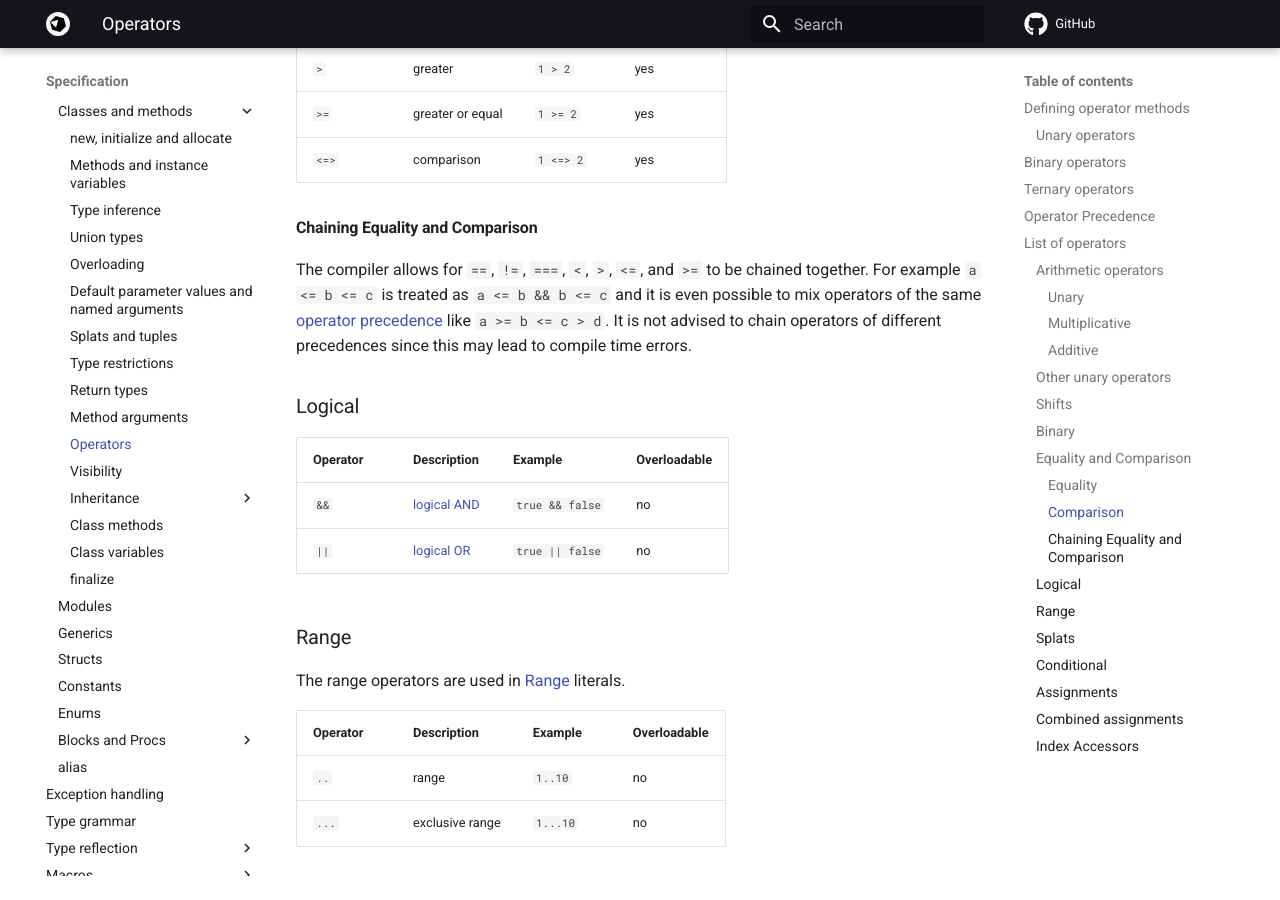
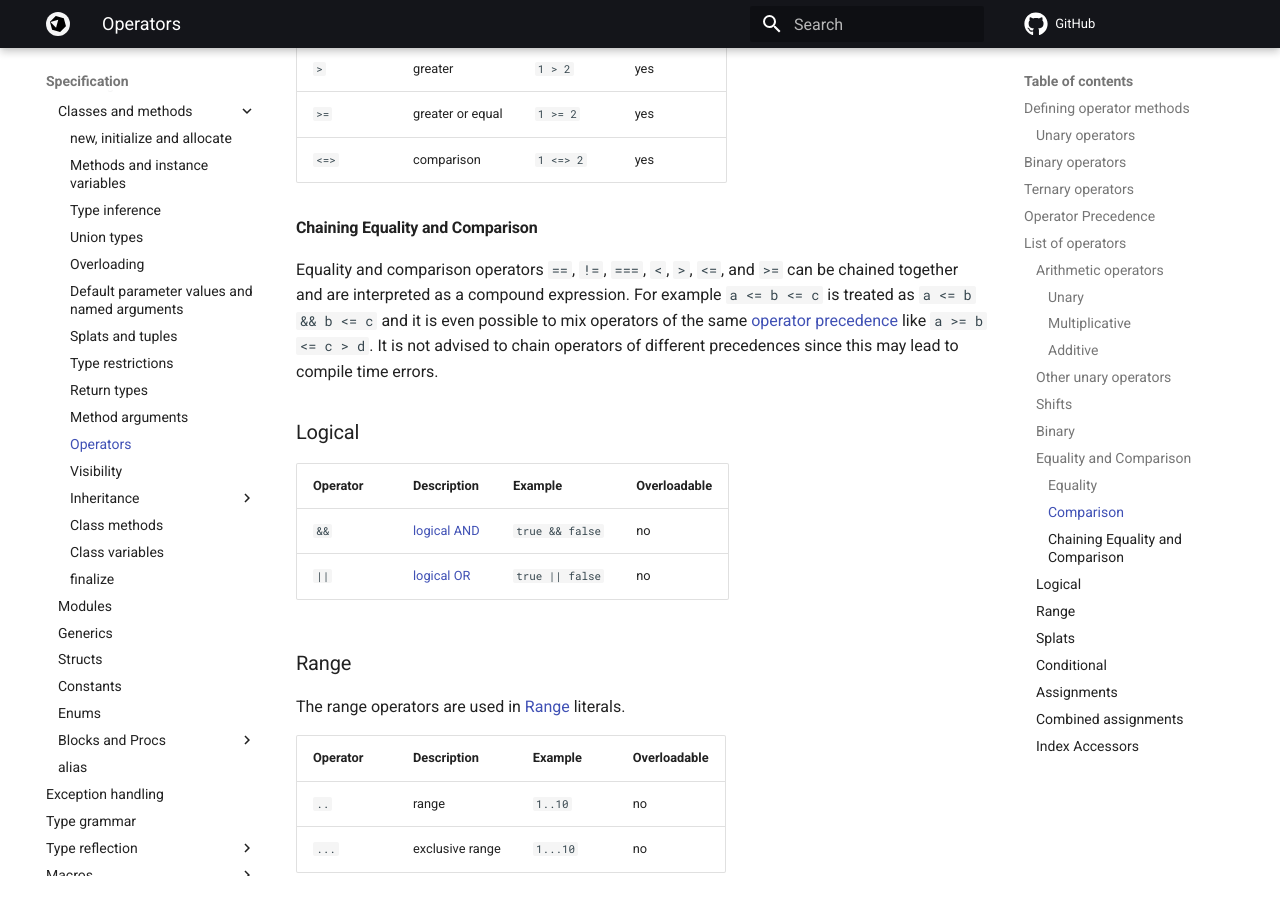
Before and after one commit to crystal-lang/crystal-book, an MkDocs documentation site: the page built from docs/syntax_and_semantics/operators.md, in a window 1280 px wide and 900 px high, scrolled down 6076 px. Built offline with MkDocs 1.6.1 and Material for MkDocs 9.7.7, drawn with Linux system fonts in a browser that asks for light colours; nearby versions of some CDN libraries; library files that are not in the unit come from our copies; comment, search, counter and statistics services are not loaded.

Commit message:
Update docs/syntax_and_semantics/operators.md
Improve docs for chaining of equality and comparison according to remarks

Co-authored-by: Johannes Müller <straightshoota@gmail.com>

```diff
--- a/docs/syntax_and_semantics/operators.md
+++ b/docs/syntax_and_semantics/operators.md
@@ -223,8 +223,8 @@ proven faster than equality).
 
 #### Chaining Equality and Comparison
 
-The compiler allows for `==`, `!=`, `===`, `<`, `>`, `<=`, and `>=`
-to be chained together.
+Equality and comparison operators `==`, `!=`, `===`, `<`, `>`, `<=`, and `>=`
+can be chained together and are interpreted as a compound expression.
 For example `a <= b <= c` is treated as `a <= b && b <= c`
 and it is even possible to mix operators of the same
 [operator precedence](#operator-precedence)
```
